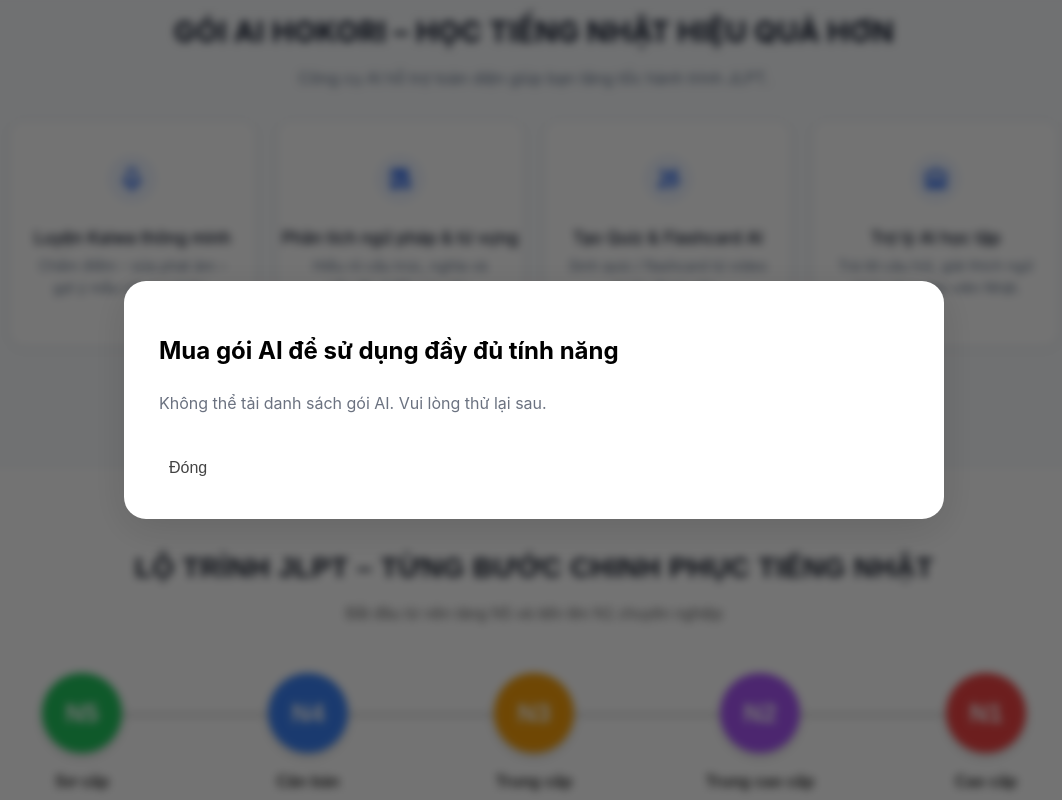
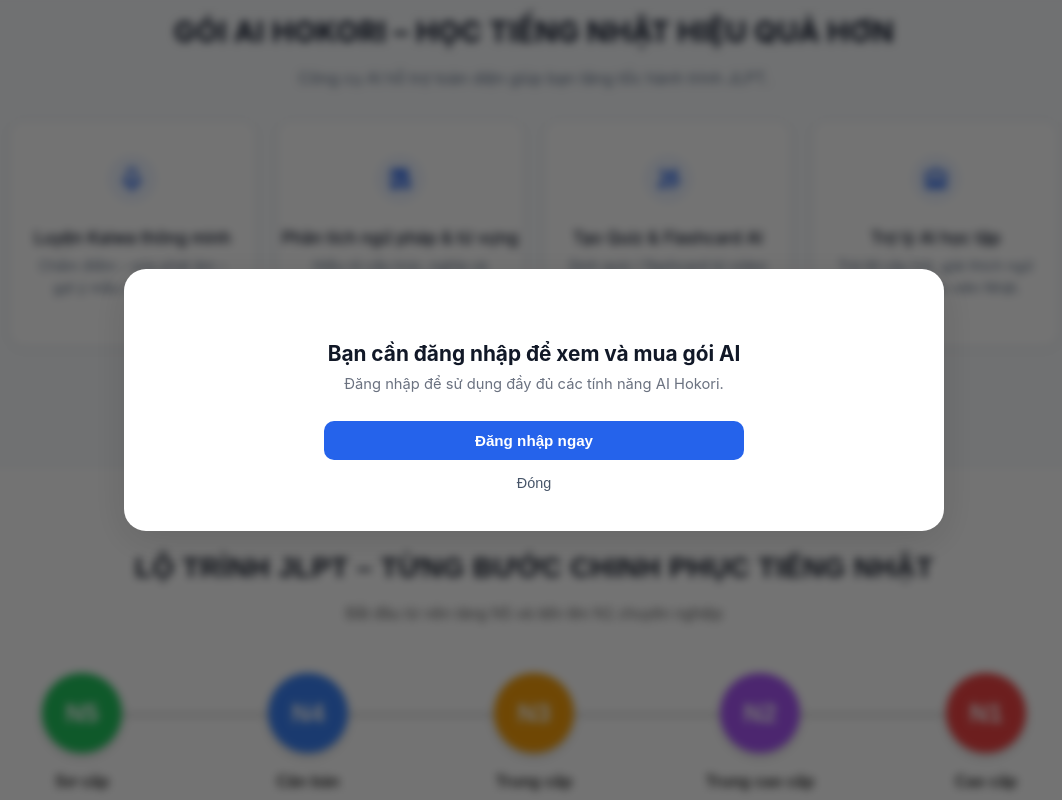
Before and after one commit to danh0999/Hokori-Learning, a React (Vite) app in the folder Hokori-Learning/: page / in a window 1280 px wide. Both pictures are taken after a click on the button "Khám phá gói AI". Shown: the part 1375-2175 px from the top of the page, without its empty margins (106-1168 px from the left). Built offline with nearby package versions, Linux system fonts and the light colour scheme; no server answers.

Commit message:
Update AI package validation

```diff
--- a/Hokori-Learning/src/layouts/components/Header/Header.jsx
+++ b/Hokori-Learning/src/layouts/components/Header/Header.jsx
@@ -174,10 +174,18 @@
                 <NavLink to="/marketplace" className={dropdownItem}>
                   Tất cả khóa học
                 </NavLink>
-                <NavLink to="/my-courses" className={dropdownItem}>
+                <NavLink
+                  to={user ? "/my-courses" : "/login?redirect=/my-courses"}
+                  className={dropdownItem}
+                >
                   Khóa học của tôi
                 </NavLink>
-                <NavLink to="/my-flashcards" className={dropdownItem}>
+                <NavLink
+                  to={
+                    user ? "/my-flashcards" : "/login?redirect=/my-flashcards"
+                  }
+                  className={dropdownItem}
+                >
                   Flashcard của tôi
                 </NavLink>
               </div>
@@ -245,7 +253,10 @@
             <Space size={24} align="center">
               {/* Cart */}
               <div
-                onClick={() => navigate("/cart")}
+                onClick={() => {
+                  if (!user) return navigate("/login?redirect=/cart");
+                  navigate("/cart");
+                }}
                 style={{
                   position: "relative",
                   cursor: "pointer",
--- a/Hokori-Learning/src/pages/AiPackage/components/AiPackageModal.jsx
+++ b/Hokori-Learning/src/pages/AiPackage/components/AiPackageModal.jsx
@@ -16,13 +16,9 @@
 export default function AiPackageModal() {
   const dispatch = useDispatch();
 
-  const {
-    showModal,
-    packages,
-    packagesStatus,
-    myPackage,
-    checkoutStatus,
-  } = useSelector((state) => state.aiPackage);
+  const user = useSelector((state) => state.user);
+  const { showModal, packages, packagesStatus, myPackage, checkoutStatus } =
+    useSelector((state) => state.aiPackage);
 
   const loadingCheckout = checkoutStatus === "loading";
 
@@ -33,16 +29,64 @@
     hasActivePackage && (myPackage.packageId || myPackage.id || null);
 
   /* ============================================================
-     Fetch fresh data khi modal mở
+     Hooks phải gọi KHÔNG điều kiện → đúng quy tắc React
+     Chỉ fetch khi showModal === true và user đã login
   ============================================================ */
   useEffect(() => {
-    if (showModal) {
+    if (showModal && user) {
       dispatch(fetchMyAiPackage());
       dispatch(fetchAiQuota());
       dispatch(fetchAiPackages());
     }
-  }, [showModal, dispatch]);
+  }, [showModal, user, dispatch]);
 
+  /* ============================================================
+     Nếu modal chưa mở → return luôn (CHUẨN)
+  ============================================================ */
+  if (!showModal) return null;
+
+  /* ============================================================
+     Nếu chưa đăng nhập → modal thông báo đăng nhập
+  ============================================================ */
+  if (!user) {
+    return (
+      <div className={styles.overlay}>
+        <div className={styles.modal}>
+          <div className={styles.loginRequiredWrapper}>
+            <h2 className={styles.loginRequiredTitle}>
+              Bạn cần đăng nhập để xem và mua gói AI
+            </h2>
+
+            <p className={styles.loginRequiredSub}>
+              Đăng nhập để sử dụng đầy đủ các tính năng AI Hokori.
+            </p>
+
+            <div className={styles.loginRequiredActions}>
+              <button
+                className={styles.loginRequiredBtn}
+                onClick={() =>
+                  (window.location.href = "/login?redirect=/ai-packages")
+                }
+              >
+                Đăng nhập ngay
+              </button>
+
+              <button
+                className={styles.loginRequiredClose}
+                onClick={() => dispatch(closeModal())}
+              >
+                Đóng
+              </button>
+            </div>
+          </div>
+        </div>
+      </div>
+    );
+  }
+
+  /* ============================================================
+     Checkout xử lý thanh toán
+  ============================================================ */
   const handleCheckout = async (pkgId) => {
     if (hasActivePackage) {
       toast.info(
@@ -68,6 +112,9 @@
     }
   };
 
+  /* ============================================================
+     Render từng gói AI
+  ============================================================ */
   const renderPackageCard = (pkg, highlight = false) => {
     const isActive = activePackageId === pkg.id;
 
@@ -110,8 +157,9 @@
     );
   };
 
-  if (!showModal) return null;
-
+  /* ============================================================
+     Render modal khi user đã login
+  ============================================================ */
   return (
     <div className={styles.overlay}>
       <div className={styles.modal}>
@@ -139,9 +187,7 @@
 
           {packagesStatus === "succeeded" &&
             packages &&
-            packages.map((pkg, idx) =>
-              renderPackageCard(pkg, idx === 1)
-            )}
+            packages.map((pkg, idx) => renderPackageCard(pkg, idx === 1))}
         </div>
 
         <button className={styles.close} onClick={() => dispatch(closeModal())}>
--- a/Hokori-Learning/src/pages/AiPackage/components/AiPackageModal.module.scss
+++ b/Hokori-Learning/src/pages/AiPackage/components/AiPackageModal.module.scss
@@ -190,3 +190,74 @@
     font-weight: 600;
   }
 }
+/* =======================
+   LOGIN REQUIRED (User chưa đăng nhập)
+======================= */
+
+.loginRequiredWrapper {
+  text-align: center;
+  padding: 1.2rem 0 0 0;
+  animation: fadeUp 0.25s ease-out;
+
+  /* 2 dòng quan trọng để gọn lại */
+  max-width: 420px;
+  margin: 0 auto;
+}
+
+/* Title */
+.loginRequiredTitle {
+  font-size: 1.3rem; /* giảm nhẹ để hài hòa */
+  font-weight: 700;
+  color: #111827;
+  margin-bottom: 0.5rem;
+}
+
+/* Subtitle */
+.loginRequiredSub {
+  font-size: 0.92rem;
+  color: #6b7280;
+  line-height: 1.45;
+  margin-bottom: 1.6rem;
+}
+
+/* Wrapper for buttons */
+.loginRequiredActions {
+  display: flex;
+  flex-direction: column;
+  align-items: center;
+  gap: 10px;
+}
+
+/* Main CTA button: Đăng nhập ngay */
+.loginRequiredBtn {
+  width: 100%;
+  background: #2563eb;
+  color: #fff;
+  padding: 11px 0;
+  border-radius: 10px;
+  font-size: 0.95rem;
+  font-weight: 600;
+  border: none;
+  cursor: pointer;
+  transition: 0.22s ease;
+
+  &:hover {
+    background: #1e4fc7;
+    transform: translateY(-1px);
+  }
+}
+
+/* Secondary button: Đóng */
+.loginRequiredClose {
+  background: transparent;
+  border: none;
+  font-size: 0.9rem;
+  color: #475569;
+  cursor: pointer;
+  padding: 5px;
+  transition: 0.15s ease;
+
+  &:hover {
+    color: #1e293b;
+  }
+}
--- a/Hokori-Learning/src/routes/ProtectedRoute.jsx
+++ b/Hokori-Learning/src/routes/ProtectedRoute.jsx
@@ -21,8 +21,10 @@
   const { rolesUpper, token } = normalizeUser(storeUser);
 
   // Chưa đăng nhập -> về login, giữ lại URL cũ
-  if (!token)
-    return <Navigate to="/login" replace state={{ from: location }} />;
+  if (!token) {
+    const redirectPath = encodeURIComponent(location.pathname + location.search);
+ return <Navigate to={`/login?redirect=${redirectPath}`} replace />;
+  }
 
   // Không truyền allow => chỉ cần đăng nhập
   if (!allow?.length) return <Outlet />;
```
